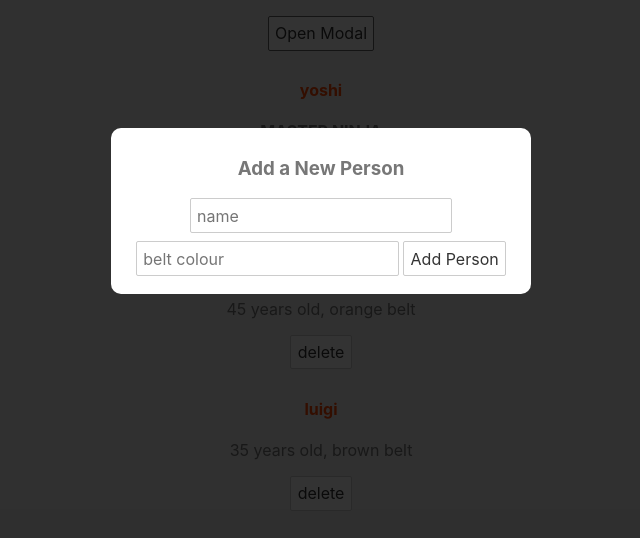
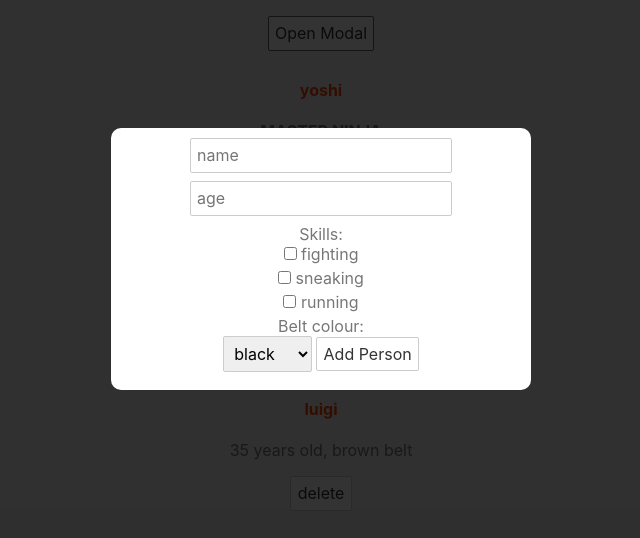
Before and after one commit to chemedev/svelte-tutorial, a Svelte app: page / in a window 1280 px wide. Both pictures are taken after a click on the button "Open Modal". Shown: the top 538 px of the page, without its empty margins (319-959 px from the left). Built offline with nearby package versions, Linux system fonts and the light colour scheme.

Commit message:
forms-custom-events

```diff
--- /dev/null
+++ b/src/AddPersonForm.svelte
@@ -0,0 +1,48 @@
+<script>
+  import { createEventDispatcher } from 'svelte';
+
+  let dispatch = createEventDispatcher();
+
+  let name;
+  let beltColour;
+  let age;
+  let skills = [];
+
+  const handleSubmit = () => {
+    const person = {
+      name,
+      beltColour,
+      age,
+      skills,
+      id: Math.random()
+    };
+    dispatch('addPerson', person);
+  };
+</script>
+
+<style>
+
+</style>
+
+<form on:submit|preventDefault={handleSubmit}>
+  <input type="text" required placeholder="name" bind:value={name} />
+  <input type="number" required placeholder="age" bind:value={age} />
+  <label>Skills:</label>
+  <input type="checkbox" bind:group={skills} value="fighting" />
+  fighting
+  <br />
+  <input type="checkbox" bind:group={skills} value="sneaking" />
+  sneaking
+  <br />
+  <input type="checkbox" bind:group={skills} value="running" />
+  running
+  <br />
+  <label>Belt colour:</label>
+  <select bind:value={beltColour}>
+    <option value="black">black</option>
+    <option value="orange">orange</option>
+    <option value="brown">brown</option>
+    <option value="white">white</option>
+  </select>
+  <button>Add Person</button>
+</form>
--- a/src/App.svelte
+++ b/src/App.svelte
@@ -1,5 +1,6 @@
 <script>
   import Modal from './Modal.svelte';
+  import AddPersonForm from './AddPersonForm.svelte';
 
   let showModal = false;
 
@@ -8,14 +9,20 @@
   };
 
   let people = [
-    { name: 'yoshi', beltColour: 'black', age: 25, id: 1 },
-    { name: 'mario', beltColour: 'orange', age: 45, id: 2 },
-    { name: 'luigi', beltColour: 'brown', age: 35, id: 3 }
+    { name: 'yoshi', beltColour: 'black', age: 25, id: 1, skills: [] },
+    { name: 'mario', beltColour: 'orange', age: 45, id: 2, skills: [] },
+    { name: 'luigi', beltColour: 'brown', age: 35, id: 3, skills: [] }
   ];
 
   const handleClick = (e, id) => {
     people = people.filter(person => person.id !== id);
-    console.log(e);
+  };
+
+  const addPerson = e => {
+    console.log(e.detail);
+    const person = e.detail;
+    people = [person, ...people];
+    showModal = false;
   };
 </script>
 
@@ -34,12 +41,7 @@
 </style>
 
 <Modal {showModal} on:click={toggleModal}>
-  <h3>Add a New Person</h3>
-  <form>
-    <input type="text" placeholder="name" />
-    <input type="text" placeholder="belt colour" />
-    <button>Add Person</button>
-  </form>
+  <AddPersonForm on:addPerson={addPerson} />
 </Modal>
 <main>
   <button on:click|once={toggleModal}>Open Modal</button>
@@ -52,6 +54,9 @@
         </p>
       {/if}
       <p>{person.age} years old, {person.beltColour} belt</p>
+      {#each person.skills as skill, i}
+        <p>{skill}</p>
+      {/each}
       <button on:click={e => handleClick(e, person.id)}>delete</button>
     </div>
   {:else}
```
